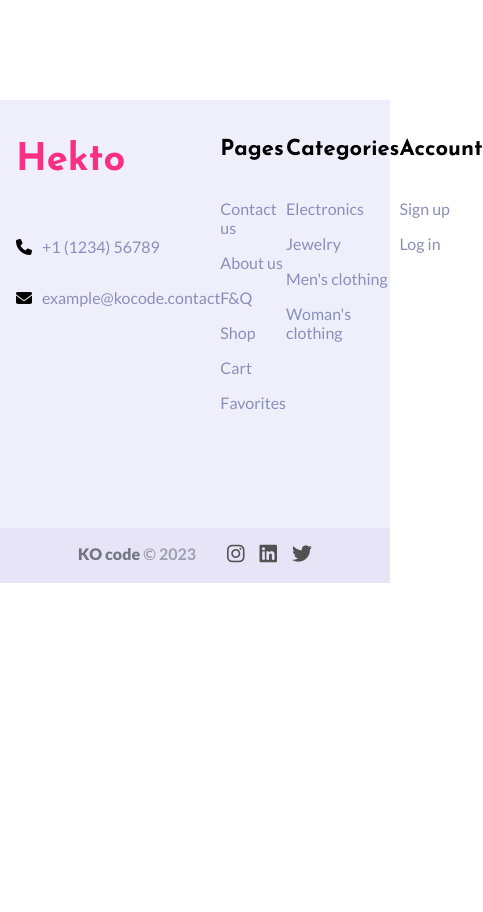
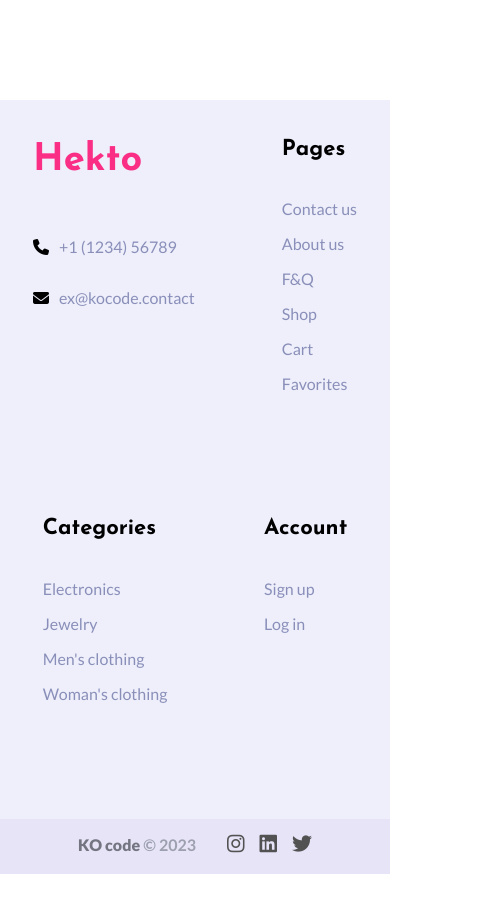
Before and after one commit to k-amhaz/E-commerce-collaboration, a React (Vite) app in the folder e-commerce/: page / in a window 390 px wide. Shown: the top 912 px of the page, 483 px wide, since content can reach past the window. Built offline with nearby package versions, Linux system fonts and the light colour scheme.

Commit message:
Responsive Footer

```diff
--- a/e-commerce/package.json
+++ b/e-commerce/package.json
@@ -12,7 +12,9 @@
     "@emotion/react": "^11.10.5",
     "@emotion/styled": "^11.10.5",
     "@mui/material": "^5.11.4",
+    "bootstrap": "^5.2.3",
     "react": "^18.2.0",
+    "react-bootstrap": "^2.7.0",
     "react-dom": "^18.2.0",
     "react-router-dom": "^6.6.2"
   },
--- a/e-commerce/src/App.jsx
+++ b/e-commerce/src/App.jsx
@@ -1,6 +1,7 @@
 import React from "react";
 import Header from "./components/Header";
 import Footer from "./components/Footer";
+import { Routes, Route } from "react-router-dom";
 
 function App() {
   return (
--- a/e-commerce/src/components/Footer.jsx
+++ b/e-commerce/src/components/Footer.jsx
@@ -15,7 +15,7 @@ export default function Footer() {
             </div>
             <div className="footer-email footer-contact">
               <i className="fa-solid fa-envelope"></i>
-              <p>example@kocode.contact</p>
+              <p>ex@kocode.contact</p>
             </div>
           </div>
           <div className="footer-pages">
--- a/e-commerce/src/css/Footer.css
+++ b/e-commerce/src/css/Footer.css
@@ -12,6 +12,8 @@ body .footer .footer-links {
   display: flex;
   align-items: flex-start;
   justify-content: space-evenly;
+  flex-wrap: wrap;
+  gap: 70px;
   padding-bottom: 100px;
 }
 body .footer .footer-links h5 {
--- a/e-commerce/src/css/Footer.scss
+++ b/e-commerce/src/css/Footer.scss
@@ -12,7 +12,10 @@ body {
       display: flex;
       align-items: flex-start;
       justify-content: space-evenly;
+      flex-wrap: wrap;
+      gap: 70px;
       padding-bottom: 100px;
+
       h5 {
         font-family: "Josefin Sans";
         font-size: 22px;
--- a/e-commerce/src/main.jsx
+++ b/e-commerce/src/main.jsx
@@ -1,9 +1,12 @@
 import React from "react";
 import ReactDOM from "react-dom/client";
 import App from "./App";
+import { BrowserRouter } from "react-router-dom";
 
 ReactDOM.createRoot(document.getElementById("root")).render(
   <React.StrictMode>
-    <App />
+    <BrowserRouter>
+      <App />
+    </BrowserRouter>
   </React.StrictMode>
 );
```
Also changed, not shown: 2 other files (tests, documents, lock files or other folders).
